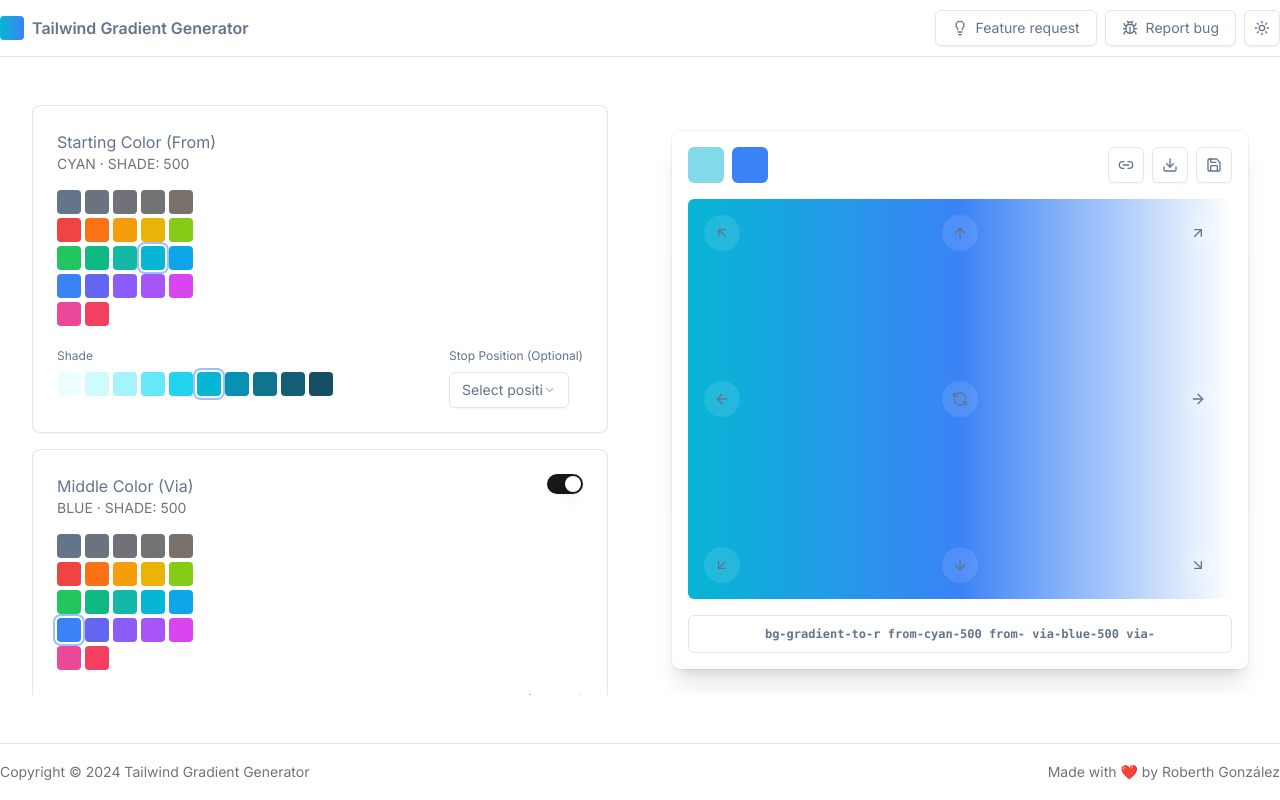
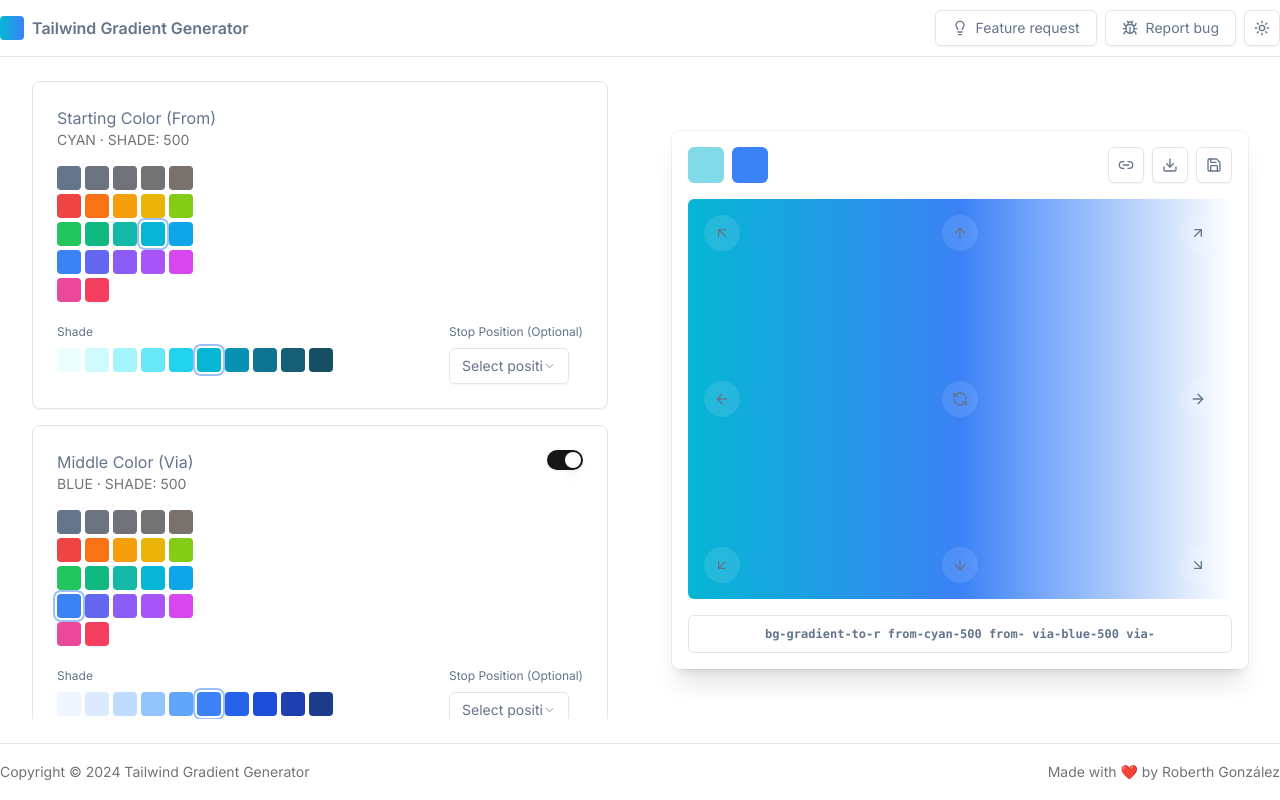
Before and after one commit to roberthgnz/tailwind-gradient-generator, a React (Vite) app: page / in a window 1280 px wide. Built offline with nearby package versions, Linux system fonts and the light colour scheme.

Commit message:
chore: remove unnecessary padding from grid layout in App component

```diff
--- a/src/App.tsx
+++ b/src/App.tsx
@@ -93,7 +93,7 @@ export default function App() {
                         height: `calc(100vh - ${headerSizes?.height || 56.9}px - ${footerSizes?.height || 56.9}px)`,
                     }}
                 >
-                    <div className="h-full grid md:grid-cols-2 py-6 sm:py-12">
+                    <div className="h-full grid md:grid-cols-2 py-6">
                         <ScrollArea className="px-4">
                             <div className="h-full overflow-y-auto flex flex-col gap-4 px-4">
                                 <ColorSelector
```
